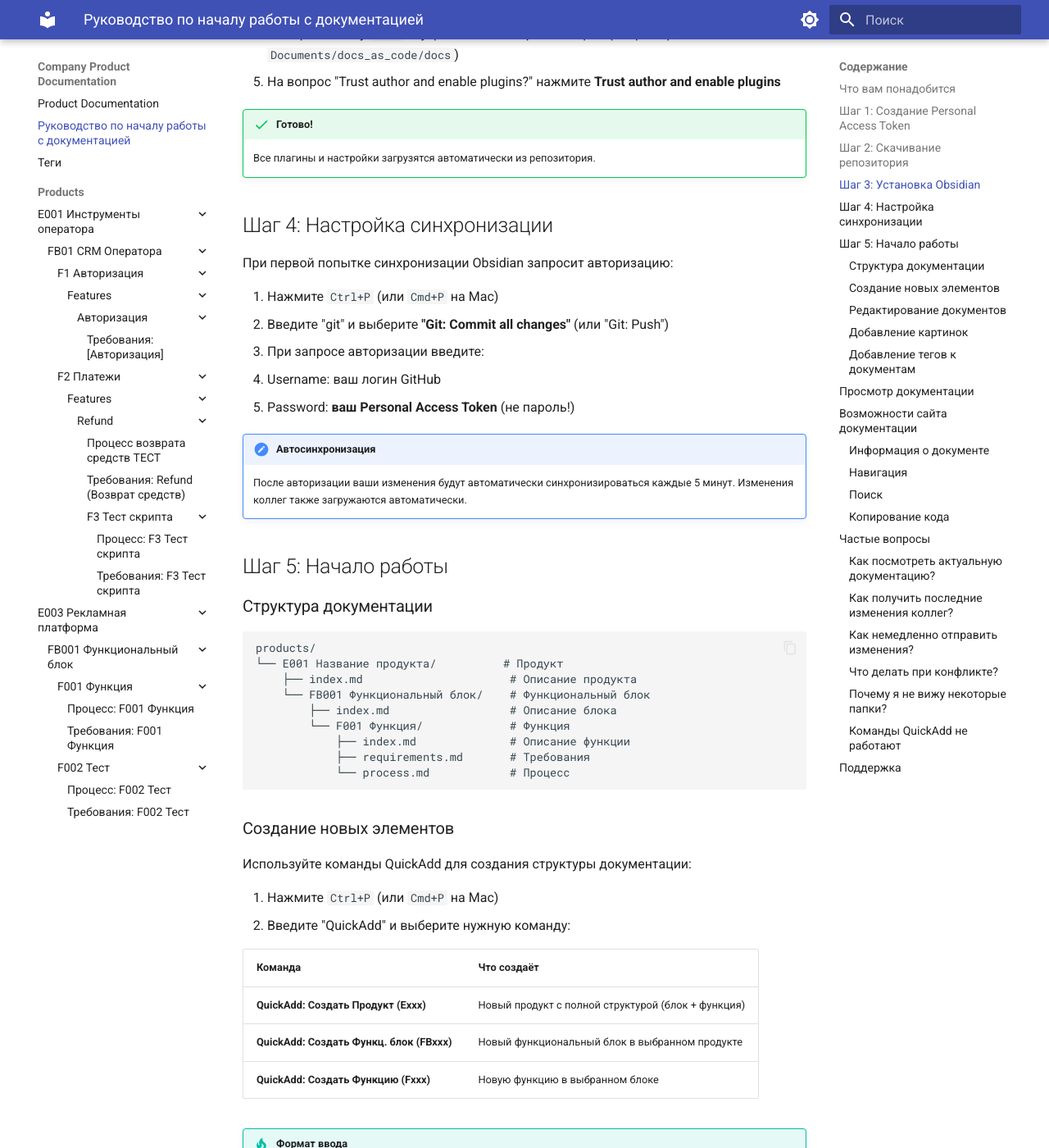
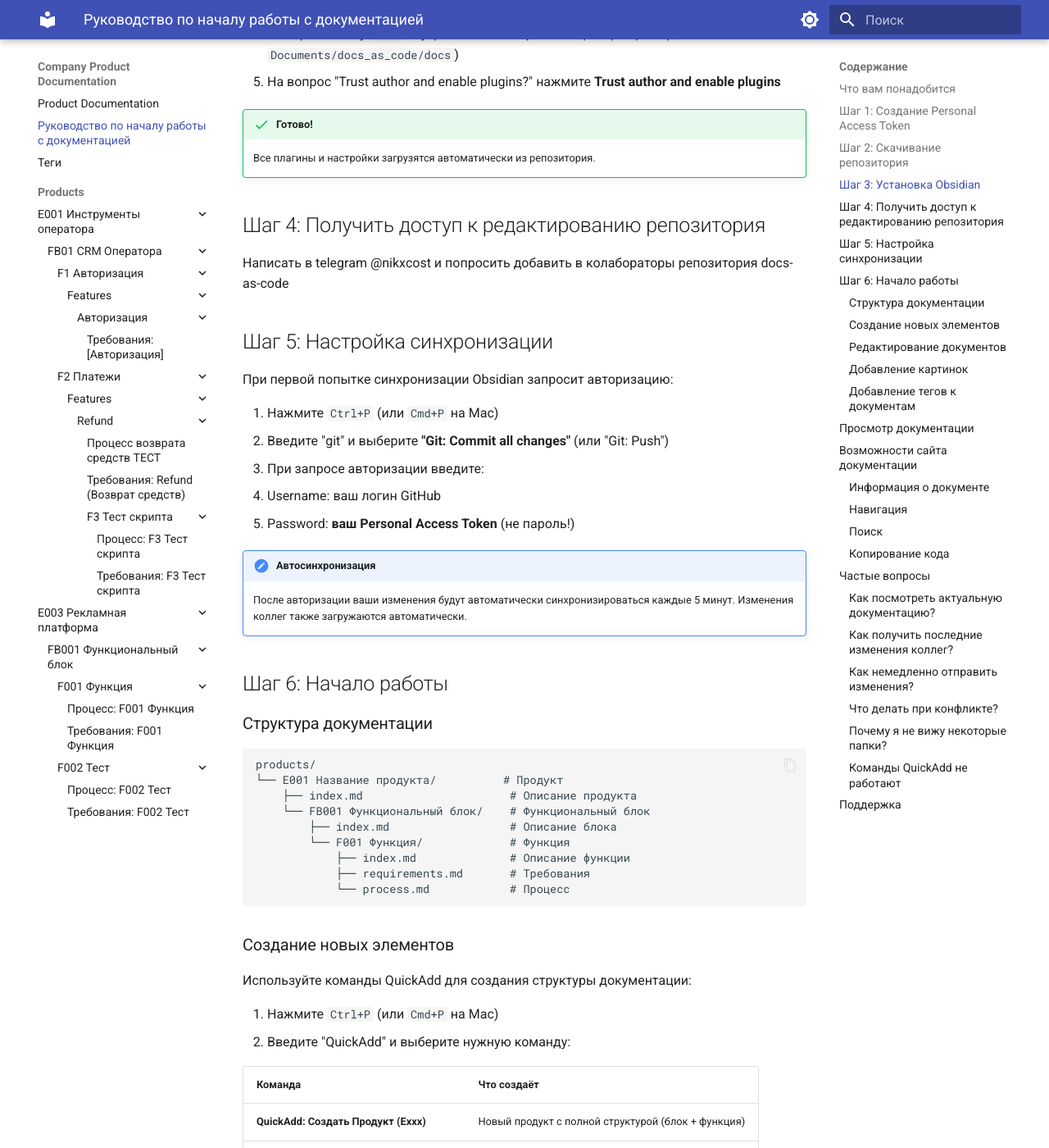
Before and after one commit to nikxcost/docs_as_code, an MkDocs documentation site: the page built from docs/ONBOARDING.md, in a window 1280 px wide and 1400 px high, scrolled down 1197 px. Shown: the whole window at 82% size. Built offline with MkDocs 1.6.1 and Material for MkDocs 9.7.7, drawn with Linux system fonts in a browser that asks for light colours.

Commit message:
Update ONBOARDING.md

```diff
--- a/docs/ONBOARDING.md
+++ b/docs/ONBOARDING.md
@@ -38,7 +38,11 @@ GitHub требует токен вместо пароля для синхрон
 !!! success "Готово!"
     Все плагины и настройки загрузятся автоматически из репозитория.
 
-## Шаг 4: Настройка синхронизации
+## Шаг 4: Получить доступ к редактированию репозитория
+
+Написать в telegram @nikxcost и попросить добавить в колабораторы репозитория docs-as-code
+
+## Шаг 5: Настройка синхронизации
 
 При первой попытке синхронизации Obsidian запросит авторизацию:
 
@@ -51,7 +55,7 @@ GitHub требует токен вместо пароля для синхрон
 !!! note "Автосинхронизация"
     После авторизации ваши изменения будут автоматически синхронизироваться каждые 5 минут. Изменения коллег также загружаются автоматически.
 
-## Шаг 5: Начало работы
+## Шаг 6: Начало работы
 
 ### Структура документации
 
```
